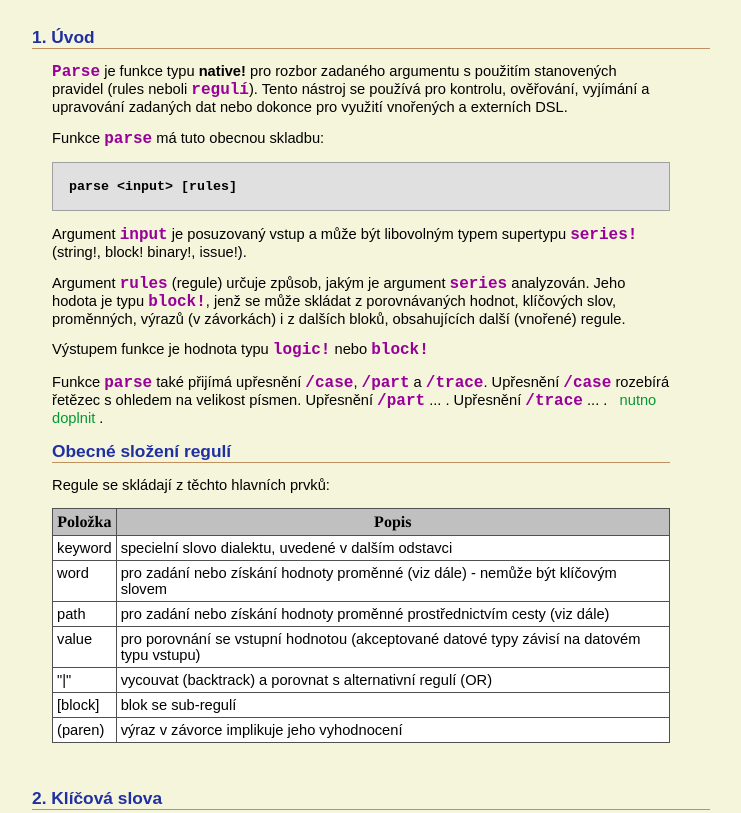
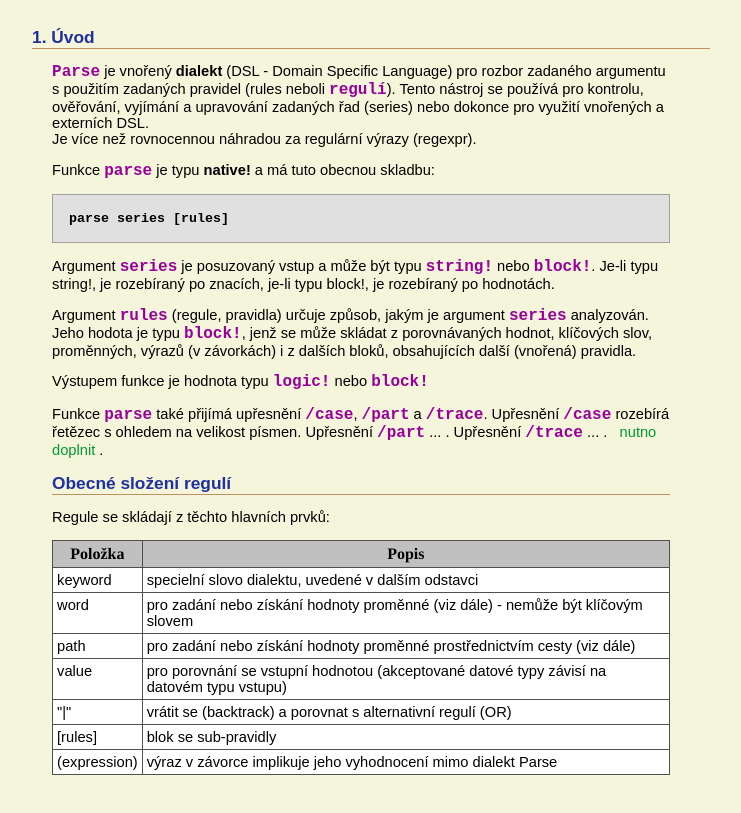
Before and after one commit to Tovim/redCore, a plain HTML site: page 15-parse.html in a window 1280 px wide. Shown: the part 640-1453 px from the top of the page, without its empty margins (269-1010 px from the left). Drawn offline with Linux system fonts and the light colour scheme.

Commit message:
Amending parse.html - 1

```diff
--- a/15-parse.html
+++ b/15-parse.html
@@ -69,14 +69,14 @@
 <br><br>
 <h2 id="section-1">1. Úvod</h2>
 <blockquote>
-<p><b><tt>Parse</tt></b> je funkce typu <b>native!</b> pro rozbor zadaného argumentu s použitím stanovených pravidel (rules neboli <tt>regulí</tt>). Tento nástroj se používá pro kontrolu, ověřování, vyjímání a upravování zadaných dat nebo dokonce pro využití vnořených a externích DSL.</p>
-<!-- <p>Rozbor stěpí sekvenci znaků nebo hodnot na menší části.  Kromě toho, že poskytuje účinný, přehledný a editovatelný přístup k vyhledávání shody se vzorem (pattern matching), umožňuje také vytváření vlastních jazyků pro specifické účely.</p> -->
-<p>Funkce <b><tt>parse</tt></b> má tuto obecnou skladbu:</p>
+<p><b><tt>Parse</tt></b> je vnořený <b>dialekt</b> (DSL - Domain Specific Language) pro rozbor zadaného argumentu s použitím zadaných pravidel (rules neboli <tt>regulí</tt>). Tento nástroj se používá pro kontrolu, ověřování, vyjímání a upravování zadaných řad (series) nebo dokonce pro využití vnořených a externích DSL. <br>Je více než rovnocennou náhradou za regulární výrazy (regexpr).</p>
+<p>Funkce <b><tt>parse</tt></b> je typu <b>native!</b> a <!-- <p>Rozbor stěpí sekvenci znaků nebo hodnot na menší části.  Kromě toho, že poskytuje účinný, přehledný a editovatelný přístup k vyhledávání shody se vzorem (pattern matching), umožňuje také vytváření vlastních jazyků pro specifické účely.</p> -->
+ má tuto obecnou skladbu:</p>
 <pre>
-parse &lt;input&gt; [rules]
+parse series [rules]
 </pre>
-<p>Argument <tt>input</tt> je posuzovaný vstup a může být libovolným typem supertypu <tt>series!</tt> (string!, block! binary!, issue!). </p>
-<p>Argument <tt>rules</tt> (regule) určuje způsob, jakým je argument <tt>series</tt> analyzován. Jeho hodota je typu  <tt>block!</tt>, jenž se může skládat z porovnávaných hodnot, klíčových slov, proměnných, výrazů (v závorkách) i z dalších bloků, obsahujících další (vnořené) regule.</p>
+<p>Argument <tt>series</tt> je posuzovaný vstup a může být typu <tt>string!</tt> nebo <tt>block!</tt>. Je-li typu string!, je rozebíraný po znacích, je-li typu block!, je rozebíraný po hodnotách. </p>
+<p>Argument <tt>rules</tt> (regule, pravidla) určuje způsob, jakým je argument <tt>series</tt> analyzován. Jeho hodota je typu  <tt>block!</tt>, jenž se může skládat z porovnávaných hodnot, klíčových slov, proměnných, výrazů (v závorkách) i z dalších bloků, obsahujících další (vnořená) pravidla.</p>
 <p>Výstupem funkce je hodnota typu <tt>logic!</tt> nebo <tt>block!</tt></p>
 
 <p>Funkce <tt>parse</tt> také přijímá upřesnění  <tt>/case</tt>, <tt>/part</tt> a <tt>/trace</tt>. Upřesnění  <tt>/case</tt> rozebírá řetězec s ohledem na velikost písmen. Upřesnění <tt>/part</tt> ... . Upřesnění <tt>/trace</tt> ... .  &nbsp; <ii> nutno doplnit </ii>.</p>
@@ -107,15 +107,15 @@ value </td><td valign="top" bgcolor="white"> pro porovnání se vstupní hodnoto
 </td>
 <tr>
 <td valign="top" bgcolor="white" >
-"|" </td><td valign="top" bgcolor="white"> vycouvat (backtrack) a porovnat s alternativní regulí (OR)
+"|" </td><td valign="top" bgcolor="white"> vrátit se (backtrack) a porovnat s alternativní regulí (OR)
 </td>
 <tr>
 <td valign="top" bgcolor="white" >
-[block] </td><td valign="top" bgcolor="white"> blok se sub-regulí
+[rules] </td><td valign="top" bgcolor="white"> blok se sub-pravidly
 </td>
 <tr>
 <td valign="top" bgcolor="white" >
-(paren) </td><td valign="top" bgcolor="white"> výraz v závorce implikuje jeho vyhodnocení
+(expression) </td><td valign="top" bgcolor="white"> výraz v závorce implikuje jeho vyhodnocení mimo dialekt Parse
 </td></tr></table>
 
 </blockquote>
```
